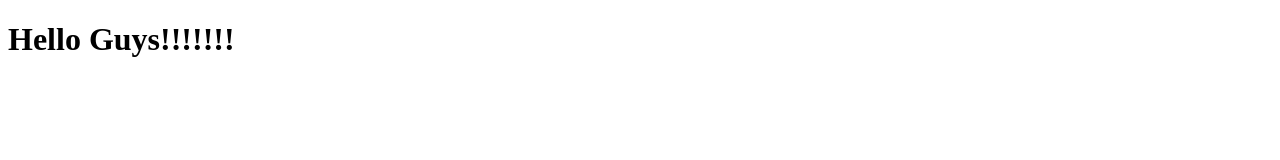
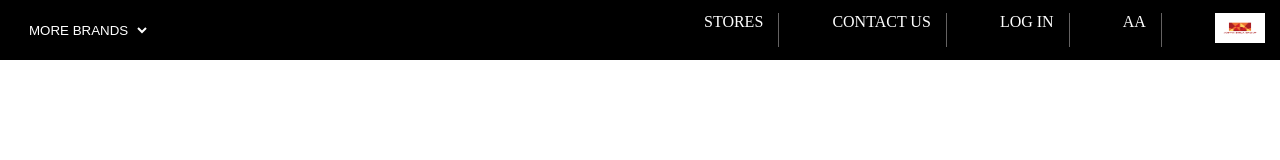
Before and after one commit to mishrabhi/Calloborative-Projects, a plain HTML site: page index.html in a window 1280 px wide. Drawn offline with Linux system fonts and the light colour scheme.

Commit message:
top nav bar

```diff
--- a/index.html
+++ b/index.html
@@ -4,8 +4,64 @@
     <meta charset="UTF-8" />
     <meta name="viewport" content="width=device-width, initial-scale=1.0" />
     <title>Collaborative Project</title>
+    <style>
+      * {
+        padding: 0;
+        margin: 0;
+        /* width: 100%; */
+      }
+      #top-nav {
+        background-color: black;
+        height: 60px;
+        display: flex;
+        justify-content: space-between;
+        align-items: center;
+      }
+      #left-nav {
+        padding-left: 25px;
+      }
+      #right-nav {
+        width: 45%;
+        display: flex;
+        justify-content: space-between;
+        align-self: center;
+        color: white;
+      }
+      #more-brands {
+        width: 125px;
+        background-color: black;
+        color: white;
+        border: none;
+      }
+      .right-icons {
+        border-right: 1px solid rgb(100, 98, 98);
+        padding-right: 15px;
+      }
+      .right-icons:last-child {
+        border: none;
+      }
+      .right-icons img {
+        width: 50px;
+        height: 30px;
+      }
+    </style>
   </head>
   <body>
-    <h1>Hello Guys!!!!!!!</h1>
+    <nav id="top-nav">
+      <div id="left-nav">
+        <select name="more-brands" id="more-brands">
+          <option value="" selected>MORE BRANDS</option>
+        </select>
+      </div>
+      <div id="right-nav">
+        <div class="right-icons">STORES</div>
+        <div class="right-icons">CONTACT US</div>
+        <div class="right-icons">LOG IN</div>
+        <div class="right-icons">AA</div>
+        <div class="right-icons">
+          <img src="images/download.png" alt="" />
+        </div>
+      </div>
+    </nav>
   </body>
 </html>
```
Also changed, not shown: images/download.png (added), 2 other files.
